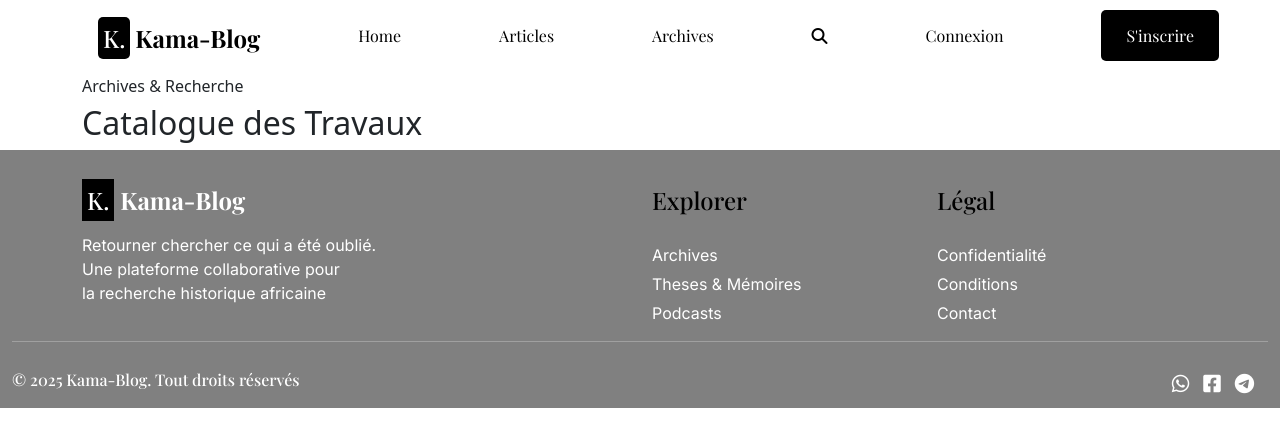
After one commit to Brisco237/kama-blog, a Django app: page /articles/ in a window 1280 px wide. The commit adds this page. Shown: the top 447 px of the page. Run offline with Django 5.2, Linux system fonts and the light colour scheme; data that the repository does not hold is empty; some libraries are stand-ins or nearby versions; some web fonts are replaced.

Commit message:
creation de article_list et article_detail

```diff
--- a/blog/articles/urls.py
+++ b/blog/articles/urls.py
@@ -1,6 +1,8 @@
 from django.urls import path
-from .views import archives
+from .views import archives, ArticleListView, ArticleDetailView
 
 urlpatterns = [
     path('archives/', archives, name='archives'),
+    path('', ArticleListView.as_view(), name='article_list'),
+    path('<slug:slug>/', ArticleDetailView.as_view(), name='article_detail'),
 ]
--- a/blog/articles/views.py
+++ b/blog/articles/views.py
@@ -1,9 +1,28 @@
 from django.shortcuts import render
 from .models import Category, Article
+from django.views.generic import ListView, DetailView
 
 # Create your views here.
 def archives(request):
     articles = Article.objects.all()
     nb_article = articles.count()
     categories = Category.objects.all()
-    return render(request, 'articles/archives.html', {'categories': categories, 'nb_article' : nb_article, 'articles' : articles})
+    return render(request, 'articles/archives.html',
+    {'categories': categories, 'nb_article' : nb_article,
+    'articles' : articles
+    }
+    )
+
+class ArticleListView(ListView):
+    model = Article
+    template_name = 'articles/article_list.html'
+    context_object_name = 'articles'
+    paginate_by = 6
+
+    #def get_queryset(self):
+     #   return Article.objects.filter(published_at=True)
+
+class ArticleDetailView(DetailView):
+    model = Article
+    template_name = 'articles/article_detail.html'
+    context_object_name = 'article'
--- a/blog/templates/articles/archives.html
+++ b/blog/templates/articles/archives.html
@@ -75,7 +75,7 @@
                     <div class="card h-60">
                         <img src="{{ article.img.url }}" alt="{{ article.title }}" class="card-img-top img-fluid">
                         <div class="card-body">
-                            <p class="card-text card-date"><i class="fas fa-calendar"></i> {{ article.updated_at }}</p>
+                            <p class="card-text card-date"><i class="fas fa-calendar"></i> {{ article.updated_at|date:"d M Y" }}</p>
                             <h4 class="card-title">{{ article.title }}</h4>
                             <p class="card-text card-summary">{{ article.summary }}</p>
                         </div>
--- /dev/null
+++ b/blog/templates/articles/article_list.html
@@ -0,0 +1,29 @@
+{% extends "base.html" %}
+{% load static %}
+{% block title %} Kama-blog | Articles page {% endblock title %}
+{% block styles %}<link rel="stylesheet" href="{% static 'css/articles/articles_list.css' %}">{% endblock styles %}
+
+{% block content %}
+<div class="container-fluid">
+    <div class="row">
+        <div class="col-lg-12">
+            {% include "navbar.html" %}
+        </div>
+    </div>
+    <div class="container-fluid section1">
+        <div class="container">
+            <h6>Archives & Recherche</h6>
+            <h2>Catalogue des Travaux</h2>
+        </div>
+    </div>
+    <div class="row">
+        {% for article in articles %}
+            <div class="col-md-4">
+
+            </div>
+        {% endfor %}
+    </div>
+</div>
+<!--Footer-->
+{% include "footer.html" %}
+{% endblock content%}
--- a/blog/templates/authapp/home.html
+++ b/blog/templates/authapp/home.html
@@ -80,7 +80,7 @@
             <img src="{{ article4.img.url }}" class="img-fluid">
         </div>
         <div class="col-lg-9 text">
-            <p class="category">{{ article4.category }} <span class="publications-time">. {{ article4.updated_at }}</span></p>
+            <p class="category mt-2">{{ article4.category }} <span class="publications-time">. {{ article4.updated_at|date:"d M Y" }}</span></p>
             <h3>{{ article4.title }}</h3>
             <p>{{ article4.summary }}</p>
             <hr>
@@ -92,7 +92,7 @@
             <img src="{{ article5.img.url }}" class="img-fluid">
         </div>
         <div class="col-lg-9 text">
-            <p class="category">{{ article5.category }} <span class="publications-time">. {{ article5.updated_at }}</span></p>
+            <p class="category mt-2">{{ article5.category }} <span class="publications-time">. {{ article5.updated_at|date:"d M Y" }}</span></p>
             <h3>{{ article5.title }}</h3>
             <p>{{ article5.summary }}</p>
             <hr>
--- a/blog/templates/base.html
+++ b/blog/templates/base.html
@@ -4,8 +4,8 @@
 <head>
     <meta charset="UTF-8">
     <meta name="viewport" content="width=device-width, initial-scale=1.0">
-    <!--<script src="https://unpkg.com/aos@2.3.1/dist/aos.js"></script>
-    <link href="https://unpkg.com/aos@2.3.1/dist/aos.css" rel="stylesheet">-->
+    <script src="https://unpkg.com/aos@2.3.1/dist/aos.js"></script>
+    <link href="https://unpkg.com/aos@2.3.1/dist/aos.css" rel="stylesheet">
     <script defer src="https://cdn.jsdelivr.net/npm/alpinejs@3.15.0/dist/cdn.min.js" defer></script>
     <link rel="stylesheet" href="https://cdnjs.cloudflare.com/ajax/libs/font-awesome/6.4.2/css/all.min.css"/>
     <link href="https://fonts.googleapis.com/css2?family=Playfair+Display:ital,wght@0,400..900;1,400..900&display=swap" rel="stylesheet">
@@ -18,7 +18,6 @@
 </head>
 <body>
 {% block content %}{% endblock content %}
-<script src="{% static 'js/base.js' %}" defer></script>
 <!-- bootstrap js-->
 <script src="https://cdn.jsdelivr.net/npm/bootstrap@5.3.8/dist/js/bootstrap.bundle.min.js" integrity="sha384-FKyoEForCGlyvwx9Hj09JcYn3nv7wiPVlz7YYwJrWVcXK/BmnVDxM+D2scQbITxI" crossorigin="anonymous" defer></script>
 <!--typeit js -->
--- a/blog/templates/footer.html
+++ b/blog/templates/footer.html
@@ -8,7 +8,10 @@
         <div class="row premiere-ligne-footer">
             <div class="col-md-6 colonne1 mt-3">
                 <h4><span>K.</span> <strong>Kama-Blog</strong></h4>
-                <p class="text">Retourner chercher ce qui a été oublié.<br> Une plateforme collaborative pour <br> la recherche historique africaine.</p>
+                <p class="text">Retourner chercher ce qui a été oublié.<br>
+                     Une plateforme collaborative pour <br>
+                    la recherche historique africaine
+                </p>
             </div>
             <div class="col-md-3 colonne2 mt-3">
                 <h4>Explorer</h4>
--- a/blog/templates/navbar.html
+++ b/blog/templates/navbar.html
@@ -6,7 +6,7 @@
         <ul>
             <li class="logo"><a href="{% url 'home' %}"><h4><span>K.</span><strong>Kama-Blog</strong></h4></a></li>
             <li class="items"><a href="{% url 'home' %}">Home</a></li>
-            <li class="items"><a href="">Articles</a></li>
+            <li class="items"><a href="{% url 'article_list' %}">Articles</a></li>
             <li class="items"><a href="{% url 'archives' %}">Archives</a></li>
             <li class="items"><a href=""><i class="fas fa-search"></i></a></li>
             <li class="items"><a href="{% url 'login_user' %}" class="connexion-button">Connexion</a></li>
@@ -22,7 +22,7 @@
             <div class="col-lg-12 col-md-12 col-xm-12 col-sm-12">
                 <div class="mobile-menu" x-show="open" x-cloak x-transition.duration.600ms @click.outside="open=false">
                     <a href="{% url 'home' %}">Home</a>
-                    <a href="">Articles</a>
+                    <a href="{% url 'article_list' %}">Articles</a>
                     <a href="{% url 'archives' %}">Archives</a>
                     <a href=""><i class="fas fa-search"></i></a>
                     <a href="{% url 'login_user' %}" class="connexion-button">Connexion</a>
```
Also changed, not shown: blog/static/css/authapp/home.css (+4 -3 lines), blog/static/css/articles/article_detail.css (added), blog/static/css/articles/article_list.css (added), blog/templates/articles/article_detail.html (added).
